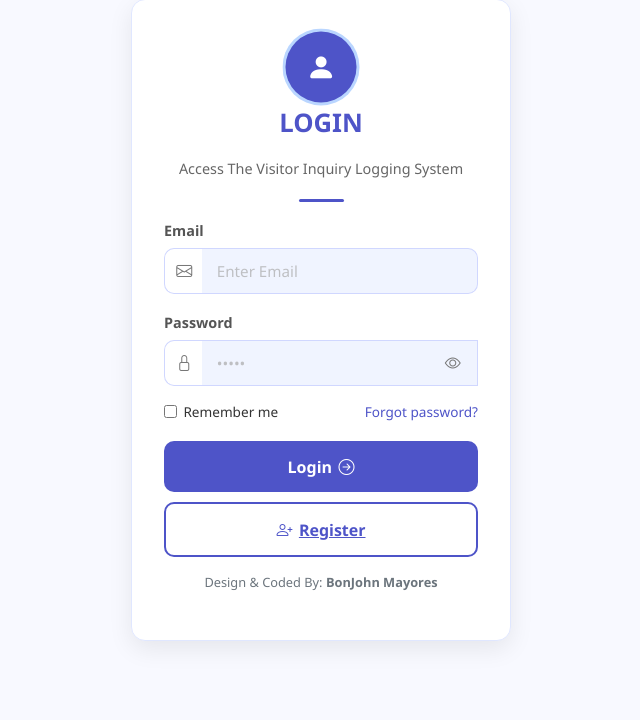
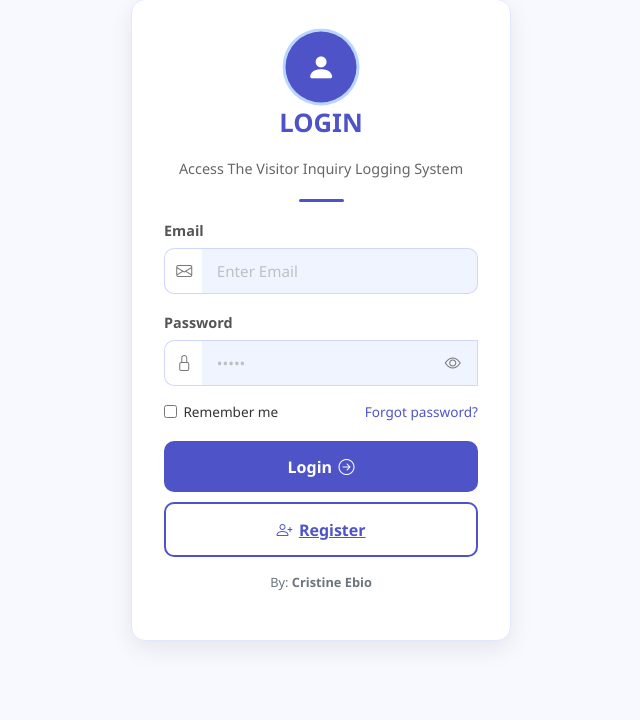
Before and after one commit to cristneebio/Visitors-Login, a PHP site: page / in a window 1280 px wide. Shown: the part 80-800 px from the top of the page, without its empty margins (319-959 px from the left). Run offline with PHP 8.4, Linux system fonts and the light colour scheme.

Commit message:
malapit na sir

```diff
--- a/index.php
+++ b/index.php
@@ -93,7 +93,7 @@ if ($_SERVER['REQUEST_METHOD'] === 'POST') {
         </form>
 
         <p class="text-muted small text-center mt-3">
-            Design & Coded By: <strong>BonJohn Mayores</strong>
+          By: <strong>Cristine Ebio</strong>
         </p>
     </div>
 
--- a/register.php
+++ b/register.php
@@ -109,7 +109,7 @@ if ($_SERVER['REQUEST_METHOD'] === 'POST') {
         </form>
 
         <p class="text-muted small text-center mt-3">
-            Design & Coded By: <strong>BonJohn Mayores</strong>
+             By: <strong>Cristine Ebio</strong>
         </p>
     </div>
 
```
